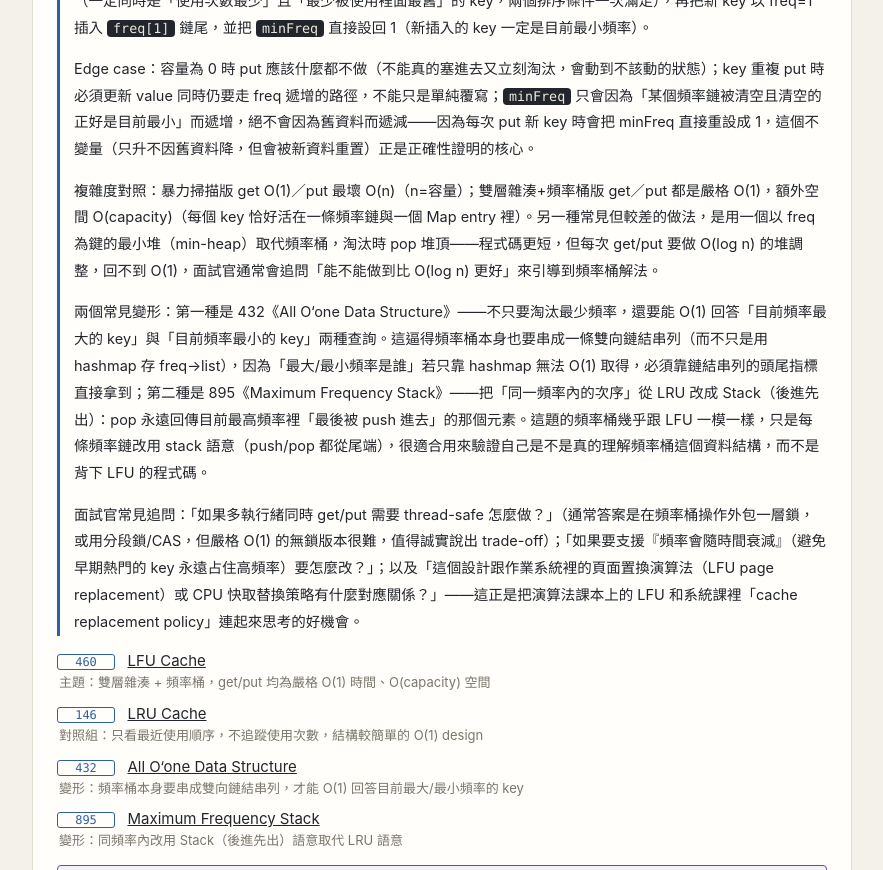
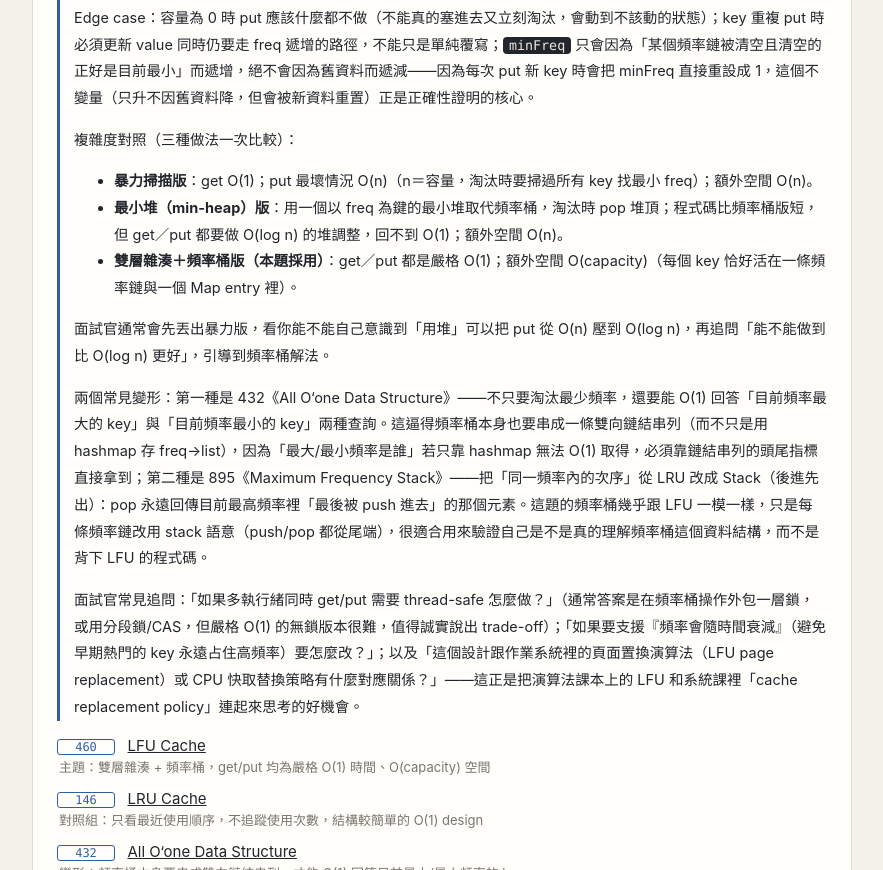
Before and after one commit to penguin-yeh/learning-daily, a plain HTML site: page 2026-11-16.html in a window 1280 px wide. Shown: the part 1100-1970 px from the top of the page, without its empty margins (198-1081 px from the left). Drawn offline with Linux system fonts and the light colour scheme.

Commit message:
Sync 2026-11-16 from claude/zealous-darwin-5ffeya

```diff
--- a/2026-11-16.html
+++ b/2026-11-16.html
@@ -1,7 +1,7 @@
 <!DOCTYPE html>
 <html lang="zh-Hant">
 <head><meta charset="UTF-8"><meta name="viewport" content="width=device-width,initial-scale=1"><title>每日東東 · 2026-11-16</title></head>
-<body style="margin:0;padding:0;background-color:#f4f1ea;font-family:-apple-system,BlinkMacSystemFont,'Segoe UI',Roboto,'PingFang TC','Microsoft JhengHei',sans-serif;"><!--nav--><nav style="max-width:820px;margin:0 auto;padding:10px 12px;display:flex;gap:8px;align-items:center;justify-content:space-between;background-color:#f4f1ea"><a href="2026-11-15.html" style="font-family:ui-monospace,SFMono-Regular,Consolas,monospace;font-size:12px;border:1px solid #e2ddd0;border-radius:4px;padding:6px 10px;text-decoration:none;color:#22252b;background-color:#fffefb">◀ 前一天</a><select aria-label="選擇日期" onchange="location.href=this.value" style="font-family:ui-monospace,SFMono-Regular,Consolas,monospace;font-size:12px;color:#22252b;background-color:#fffefb;border:1px solid #e2ddd0;border-radius:4px;padding:6px 8px;min-width:9em"><option value="2026-11-16.html" selected>11/16（一）</option><option value="2026-11-15.html">11/15（日）</option><option value="2026-11-14.html">11/14（六）</option></select><span style="font-family:ui-monospace,SFMono-Regular,Consolas,monospace;font-size:12px;border:1px solid #e2ddd0;border-radius:4px;padding:6px 10px;text-decoration:none;color:#7a766b;background-color:#fffefb;opacity:.45">後一天 ▶</span></nav><!--/nav-->
+<body style="margin:0;padding:0;background-color:#f4f1ea;font-family:-apple-system,BlinkMacSystemFont,'Segoe UI',Roboto,'PingFang TC','Microsoft JhengHei',sans-serif;">
   <table role="presentation" width="100%" cellpadding="0" cellspacing="0" style="background-color:#f4f1ea;padding:28px 12px;">
     <tr>
       <td align="center">
@@ -53,7 +53,13 @@
 
 <p>Edge case：容量為 0 時 put 應該什麼都不做（不能真的塞進去又立刻淘汰，會動到不該動的狀態）；key 重複 put 時必須更新 value 同時仍要走 freq 遞增的路徑，不能只是單純覆寫；<code style="background-color:#22252b;color:#ece8dd;padding:1px 6px;border-radius:4px;font-family:ui-monospace,'SF Mono',Menlo,Consolas,monospace;font-size:0.92em;">minFreq</code> 只會因為「某個頻率鏈被清空且清空的正好是目前最小」而遞增，絕不會因為舊資料而遞減——因為每次 put 新 key 時會把 minFreq 直接重設成 1，這個不變量（只升不因舊資料降，但會被新資料重置）正是正確性證明的核心。</p>
 
-<p>複雜度對照：暴力掃描版 get O(1)／put 最壞 O(n)（n=容量）；雙層雜湊+頻率桶版 get／put 都是嚴格 O(1)，額外空間 O(capacity)（每個 key 恰好活在一條頻率鏈與一個 Map entry 裡）。另一種常見但較差的做法，是用一個以 freq 為鍵的最小堆（min-heap）取代頻率桶，淘汰時 pop 堆頂——程式碼更短，但每次 get/put 要做 O(log n) 的堆調整，回不到 O(1)，面試官通常會追問「能不能做到比 O(log n) 更好」來引導到頻率桶解法。</p>
+<p>複雜度對照（三種做法一次比較）：</p>
+<ul>
+<li><b>暴力掃描版</b>：get O(1)；put 最壞情況 O(n)（n＝容量，淘汰時要掃過所有 key 找最小 freq）；額外空間 O(n)。</li>
+<li><b>最小堆（min-heap）版</b>：用一個以 freq 為鍵的最小堆取代頻率桶，淘汰時 pop 堆頂；程式碼比頻率桶版短，但 get／put 都要做 O(log n) 的堆調整，回不到 O(1)；額外空間 O(n)。</li>
+<li><b>雙層雜湊＋頻率桶版（本題採用）</b>：get／put 都是嚴格 O(1)；額外空間 O(capacity)（每個 key 恰好活在一條頻率鏈與一個 Map entry 裡）。</li>
+</ul>
+<p>面試官通常會先丟出暴力版，看你能不能自己意識到「用堆」可以把 put 從 O(n) 壓到 O(log n)，再追問「能不能做到比 O(log n) 更好」，引導到頻率桶解法。</p>
 
 <p>兩個常見變形：第一種是 432《All O‘one Data Structure》——不只要淘汰最少頻率，還要能 O(1) 回答「目前頻率最大的 key」與「目前頻率最小的 key」兩種查詢。這逼得頻率桶本身也要串成一條雙向鏈結串列（而不只是用 hashmap 存 freq→list），因為「最大/最小頻率是誰」若只靠 hashmap 無法 O(1) 取得，必須靠鏈結串列的頭尾指標直接拿到；第二種是 895《Maximum Frequency Stack》——把「同一頻率內的次序」從 LRU 改成 Stack（後進先出）：pop 永遠回傳目前最高頻率裡「最後被 push 進去」的那個元素。這題的頻率桶幾乎跟 LFU 一模一樣，只是每條頻率鏈改用 stack 語意（push/pop 都從尾端），很適合用來驗證自己是不是真的理解頻率桶這個資料結構，而不是背下 LFU 的程式碼。</p>
 
```
Also changed, not shown: data/2026-11-16.json (+1 -1 lines), index.html (+8 -2 lines).
